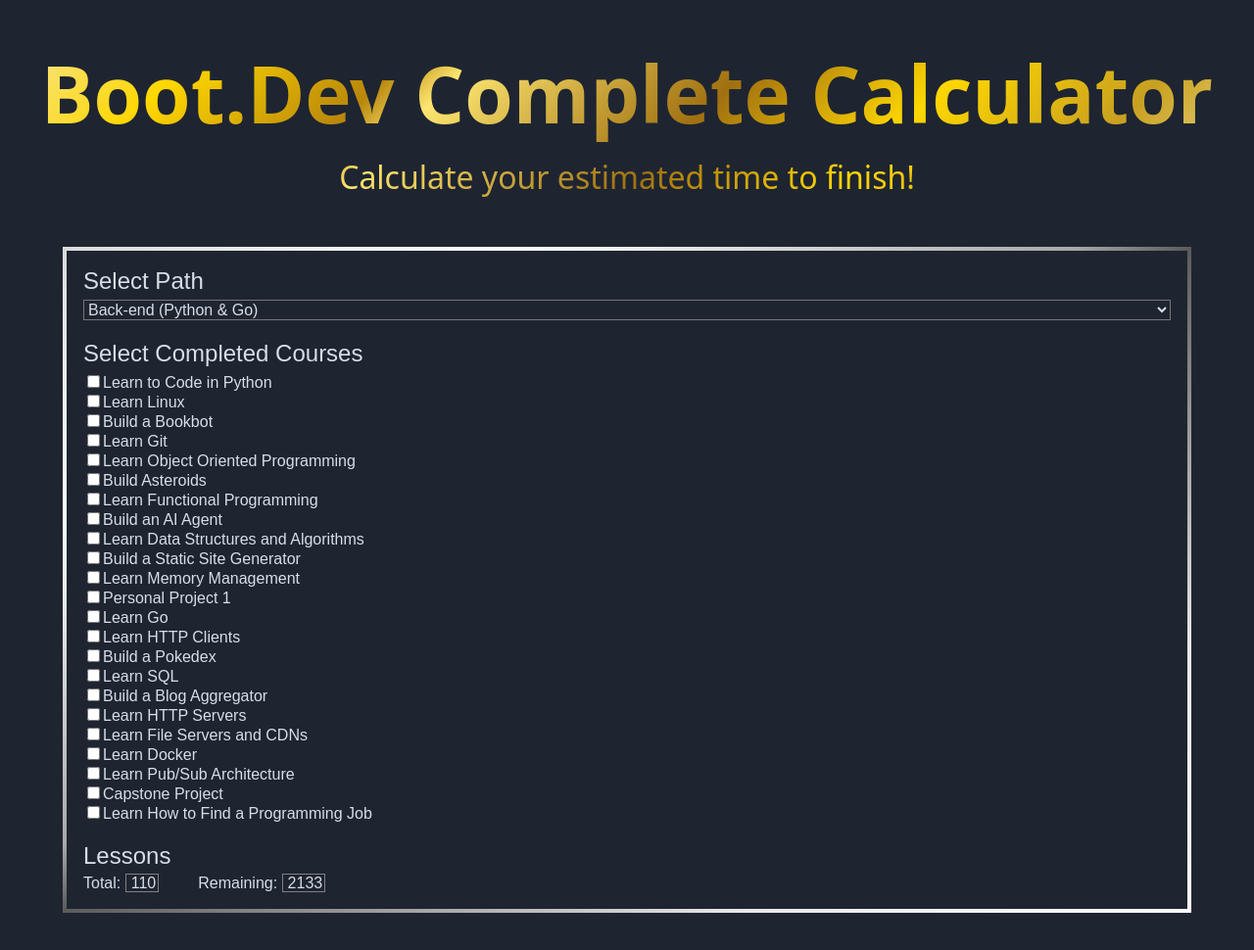
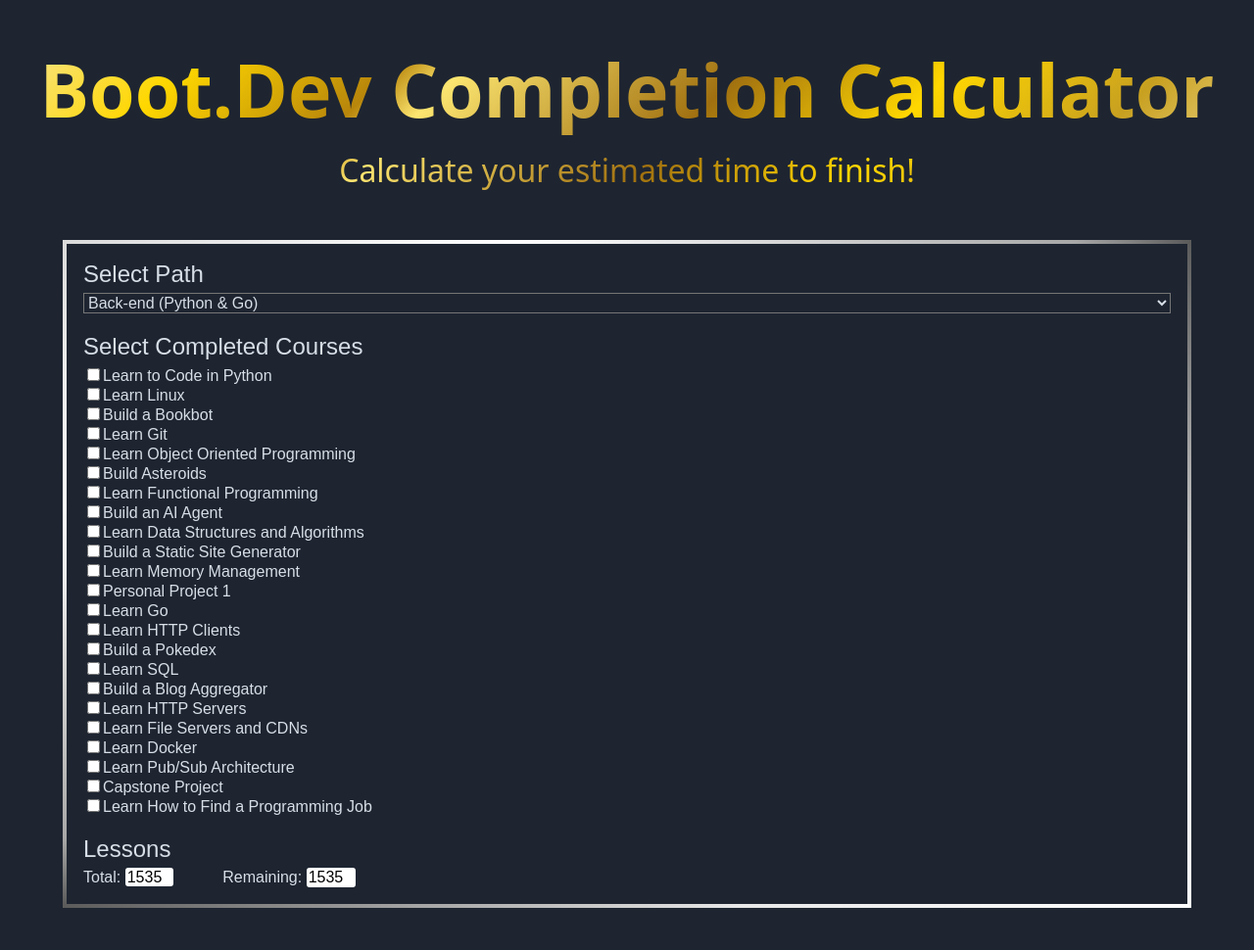
Before and after one commit to CodeForPedro/bootDev-completion-calculator, a website with bundled scripts: page index.html in a window 1280 px wide. Shown: the whole page at 98% size. Built offline with nearby package versions, Linux system fonts and the light colour scheme; a web font is replaced by a local one.

Commit message:
Display  Total and Remaining lesson length values in real time

```diff
--- a/index.html
+++ b/index.html
@@ -21,7 +21,7 @@
   </head>
   <body>
     <div class="title-sec gold-text">
-      <h1>Boot.Dev Complete Calculator</h1>
+      <h1>Boot.Dev Completion Calculator</h1>
       <p>Calculate your estimated time to finish!</p>
     </div>
     <section>
@@ -43,7 +43,7 @@
             <div class="remaining-courses">Lessons</div>
             <div class="values">
               <div>Total: <span class="total-lessons">110</span></div>
-              <div>Remaining: <span class="remaining-lessons">2133</span></div>
+              <div>Remaining: <input type="text" inputmode="numeric" pattern="[0-9]*" class="remaining-lessons" maxlength="4"></input></div>
             </div>
           </div>
         </div>
--- a/main.js
+++ b/main.js
@@ -3,6 +3,8 @@ import { courseArrayTs } from "./ts-courses.js";
 import { courseArrayDevOps } from "./devops-courses.js";
 
 const completedCoursesContainer = document.querySelector(".courses");
+const totalLessonsDom = document.querySelector(".total-lessons");
+const remainingLessonsDom = document.querySelector(".remaining-lessons");
 
 function main() {
   const calculator = {
@@ -36,7 +38,6 @@ function main() {
     });
   }
 
-  // Map of path name -> array, makes the select handler much cleaner
   const pathMap = {
     "Back-end (Python & Go)": courseArrayGo,
     "Back-end (Python & TypeScript)": courseArrayTs,
@@ -46,6 +47,8 @@ function main() {
   let currentPath = courseArrayGo;
   let currentPathLength = calculator.getPathLength(currentPath);
   generateCourses(currentPath);
+  remainingLessonsDom.value = currentPathLength;
+  totalLessonsDom.textContent = currentPathLength;
 
   const select = document.querySelector(".path-options");
   select.addEventListener("change", (e) => {
@@ -53,21 +56,24 @@ function main() {
     completedCoursesContainer.innerHTML = "";
     currentPathLength = calculator.getPathLength(currentPath);
     generateCourses(currentPath);
+    remainingLessonsDom.value = currentPathLength;
+    totalLessonsDom.textContent = currentPathLength;
   });
 
-  // Delegated listener - handles all checkboxes, survives regeneration
   completedCoursesContainer.addEventListener("change", (e) => {
     if (e.target.type !== "checkbox") return;
 
     const course = currentPath.find(
-      (c) => c.name.toLowerCase().replaceAll(" ", "-") === e.target.id,
+      (course) =>
+        course.name.toLowerCase().replaceAll(" ", "-") === e.target.id,
     );
     if (!course) return;
 
     course.checked = e.target.checked;
     let totalCompleted = calculator.getCompletedLength(currentPath);
     let totalRemaining = currentPathLength - totalCompleted;
-    console.log("Remaining:", totalRemaining);
+    remainingLessonsDom.value = totalRemaining;
+    totalLessonsDom.textContent = currentPathLength;
   });
 }
 
--- a/styles.css
+++ b/styles.css
@@ -77,7 +77,7 @@ h1 {
 }
 
 .title-sec > h1 {
-  font-size: 5rem;
+  font-size: 4.7rem;
   font-family: "New Rocker", system-ui;
   margin: 0px 20px 0px 20px;
 }
@@ -169,10 +169,24 @@ section {
 }
 
 .lessons .values div {
-  margin-right: 40px;
+  align-self: center;
 }
 
 .lessons .values div span {
-  border: solid 1px grey;
-  padding: 0px 2px 0px 5px;
+  padding: 1px 12px 1px 2px;
+  background-color: white;
+  color: black;
+  border-radius: 3px;
+  text-align: start;
 }
+
+.remaining-lessons {
+  width: 50px;
+  font-size: 1rem;
+  border: none;
+  border-radius: 3px;
+}
+
+.total-lessons {
+  margin-right: 50px;
+}
```
